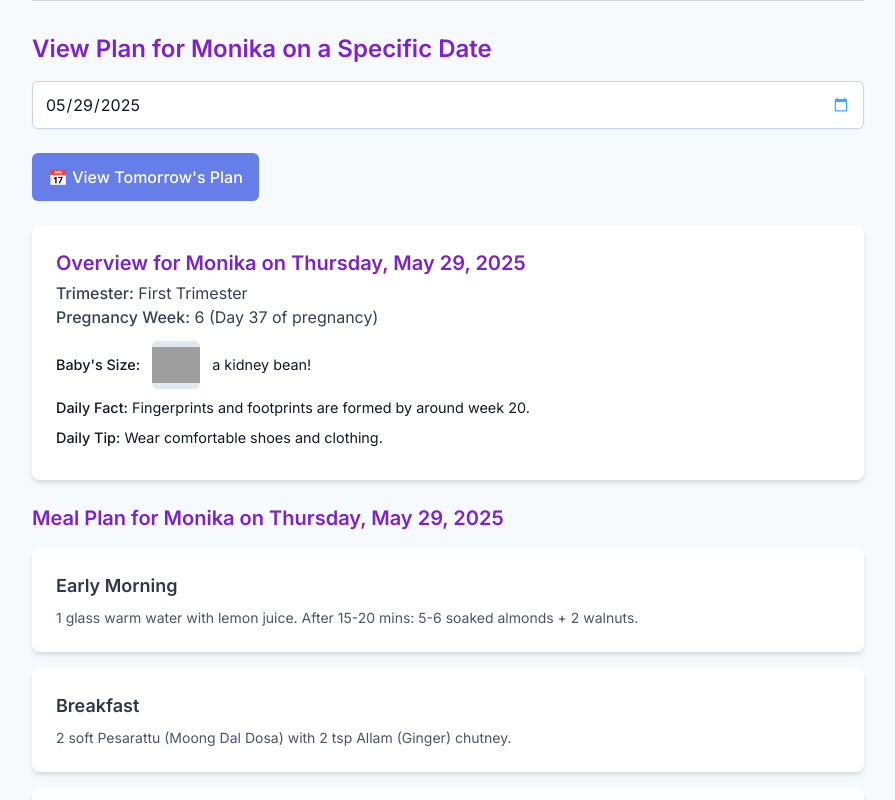
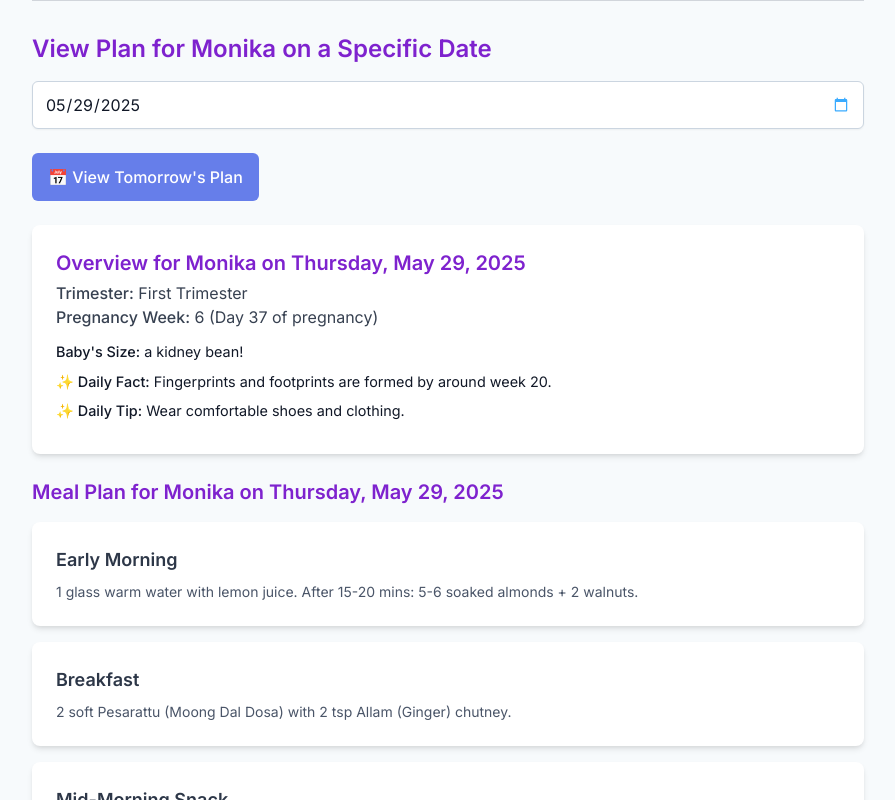
Before and after one commit to krishnatejakanchi/monidiet, a plain HTML site: page index.html in a window 1280 px wide. Both pictures are taken after a click on the button "📅 View Tomorrow's Plan". Shown: the part 260-1060 px from the top of the page, without its empty margins (192-1087 px from the left). Drawn offline with nearby package versions, Linux system fonts and the light colour scheme; grey boxes are pictures that could not be loaded.

Commit message:
reverted gemini integration

```diff
--- a/index.html
+++ b/index.html
@@ -41,21 +41,26 @@
             height: 100%;
             overflow: auto;
             background-color: rgba(0,0,0,0.5);
+            padding-top: 60px;
         }
         .modal-content {
             background-color: #fefefe;
-            margin: 10% auto;
+            margin: 5% auto;
             padding: 20px;
             border: 1px solid #888;
             width: 80%;
-            max-width: 700px;
+            max-width: 600px;
             border-radius: 0.5rem;
+            position: relative;
         }
         .modal-close {
             color: #aaa;
             float: right;
             font-size: 28px;
             font-weight: bold;
+            position: absolute;
+            top: 10px;
+            right: 15px;
         }
         .modal-close:hover,
         .modal-close:focus {
@@ -71,6 +76,7 @@
             font-weight: 500;
             transition: background-color 0.3s;
             cursor: pointer;
+            border: none;
         }
         .info-button:hover {
             background-color: #3182ce;
@@ -116,19 +122,10 @@
         .overview-extra-info strong {
             color: #5a67d8;
         }
-        .baby-size-container {
-            display: flex;
-            align-items: center;
-            gap: 0.75rem; /* Increased gap slightly */
+         .loader-text {
+            color: #9ca3af;
+            font-style: italic;
         }
-        .baby-size-image {
-            width: 48px; /* Slightly larger image */
-            height: 48px;
-            object-fit: contain;
-            border-radius: 0.375rem; /* Tailwind rounded-md */
-            background-color: #e2e8f0; /* Tailwind gray-200 for placeholder background */
-        }
-
     </style>
 </head>
 <body class="antialiased text-gray-900">
@@ -149,13 +146,9 @@
                 <p class="text-gray-700"><span class="font-medium">Trimester:</span> <span id="currentTrimester"></span></p>
                 <p class="text-gray-700"><span class="font-medium">Pregnancy Week:</span> <span id="currentPregnancyWeek"></span></p>
                 <div class="mt-3 overview-extra-info">
-                    <div class="baby-size-container">
-                        <span class="font-medium">Baby's Size:</span>
-                        <img id="currentBabyImage" src="https://placehold.co/48x48/e2e8f0/333?text=Fruit" alt="Baby size comparison" class="baby-size-image" onerror="this.onerror=null;this.src='https://placehold.co/48x48/e2e8f0/333?text=Img';">
-                        <span id="currentBabySizeText"></span>
-                    </div>
-                    <p><span class="font-medium">Daily Fact:</span> <span id="currentDailyFact"></span></p>
-                    <p><span class="font-medium">Daily Tip:</span> <span id="currentDailyTip"></span></p>
+                    <p><span class="font-medium">Baby's Size:</span> <span id="currentBabySizeText"></span></p>
+                    <p><span class="font-medium">✨ Daily Fact:</span> <span id="currentDailyFact" ></span></p>
+                    <p><span class="font-medium">✨ Daily Tip:</span> <span id="currentDailyTip" ></span></p>
                 </div>
             </div>
 
@@ -190,13 +183,9 @@
                         <p class="text-gray-700"><span class="font-medium">Trimester:</span> <span id="selectedDateTrimester"></span></p>
                         <p class="text-gray-700"><span class="font-medium">Pregnancy Week:</span> <span id="selectedDatePregnancyWeek"></span></p>
                         <div class="mt-3 overview-extra-info">
-                             <div class="baby-size-container">
-                                <span class="font-medium">Baby's Size:</span>
-                                <img id="selectedDateBabyImage" src="https://placehold.co/48x48/e2e8f0/333?text=Fruit" alt="Baby size comparison" class="baby-size-image" onerror="this.onerror=null;this.src='https://placehold.co/48x48/e2e8f0/333?text=Img';">
-                                <span id="selectedDateBabySizeText"></span>
-                            </div>
-                            <p><span class="font-medium">Daily Fact:</span> <span id="selectedDateDailyFact"></span></p>
-                            <p><span class="font-medium">Daily Tip:</span> <span id="selectedDateDailyTip"></span></p>
+                            <p><span class="font-medium">Baby's Size:</span> <span id="selectedDateBabySizeText"></span></p>
+                            <p><span class="font-medium">✨ Daily Fact:</span> <span id="selectedDateDailyFact"></span></p>
+                            <p><span class="font-medium">✨ Daily Tip:</span> <span id="selectedDateDailyTip"></span></p>
                         </div>
                     </div>
                     <div class="mb-6">
@@ -262,43 +251,15 @@
             lmpDay: 23,
             lmpMonth: 3,
             babySizeComparisons: [
-                { text: "a tiny poppy seed!", image: "https://placehold.co/48x48/A9A9A9/FFFFFF?text=PoppySeed" },
-                { text: "a sesame seed!", image: "https://placehold.co/48x48/D2B48C/FFFFFF?text=SesameSeed" },
-                { text: "a lentil!", image: "https://upload.wikimedia.org/wikipedia/commons/thumb/1/13/Red_lentils.jpg/120px-Red_lentils.jpg" },
-                { text: "a blueberry!", image: "https://upload.wikimedia.org/wikipedia/commons/thumb/0/04/Blueberries.jpg/120px-Blueberries.jpg" },
-                { text: "a raspberry!", image: "https://upload.wikimedia.org/wikipedia/commons/thumb/f/f1/Raspberries_and_leaves.jpg/120px-Raspberries_and_leaves.jpg" },
-                { text: "a kidney bean!", image: "https://upload.wikimedia.org/wikipedia/commons/thumb/e/e7/Red_kidney_beans.jpg/120px-Red_kidney_beans.jpg" },
-                { text: "an olive!", image: "https://upload.wikimedia.org/wikipedia/commons/thumb/a/a3/Olives2007.jpg/120px-Olives2007.jpg" },
-                { text: "a grape!", image: "https://upload.wikimedia.org/wikipedia/commons/thumb/b/bb/Table_grapes_on_white.jpg/120px-Table_grapes_on_white.jpg" },
-                { text: "a lime!", image: "https://upload.wikimedia.org/wikipedia/commons/thumb/d/d9/Lime_fruits.jpg/120px-Lime_fruits.jpg" },
-                { text: "a pea pod!", image: "https://upload.wikimedia.org/wikipedia/commons/thumb/7/72/Pisum_sativum_pods.jpg/120px-Pisum_sativum_pods.jpg" },
-                { text: "a lemon!", image: "https://upload.wikimedia.org/wikipedia/commons/thumb/e/e4/Lemon.jpg/120px-Lemon.jpg" },
-                { text: "an apple!", image: "https://upload.wikimedia.org/wikipedia/commons/thumb/1/15/Red_Apple.jpg/120px-Red_Apple.jpg" },
-                { text: "an avocado!", image: "https://upload.wikimedia.org/wikipedia/commons/thumb/c/c5/Avocado_Hass_-_single_and_cut.jpg/120px-Avocado_Hass_-_single_and_cut.jpg" },
-                { text: "a turnip!", image: "https://upload.wikimedia.org/wikipedia/commons/thumb/d/d3/Turnip_2622027.jpg/120px-Turnip_2622027.jpg" },
-                { text: "a bell pepper!", image: "https://upload.wikimedia.org/wikipedia/commons/thumb/d/da/Red_capsicum_and_cross_section.jpg/120px-Red_capsicum_and_cross_section.jpg" },
-                { text: "a sweet potato!", image: "https://upload.wikimedia.org/wikipedia/commons/thumb/a/a0/Sweet_potato_presentation.jpg/120px-Sweet_potato_presentation.jpg" },
-                { text: "an heirloom tomato!", image: "https://upload.wikimedia.org/wikipedia/commons/thumb/8/88/Bright_red_tomato_and_cross_section02.jpg/120px-Bright_red_tomato_and_cross_section02.jpg" },
-                { text: "a pomegranate!", image: "https://upload.wikimedia.org/wikipedia/commons/thumb/c/c7/Pomegranate_fruit_and_seeds.jpg/120px-Pomegranate_fruit_and_seeds.jpg" },
-                { text: "a small cantaloupe!", image: "https://upload.wikimedia.org/wikipedia/commons/thumb/8/88/Cantaloupe.jpg/120px-Cantaloupe.jpg" },
-                { text: "an ear of corn!", image: "https://upload.wikimedia.org/wikipedia/commons/thumb/f/f4/Corncobs.jpg/120px-Corncobs.jpg" },
-                { text: "a large banana!", image: "https://upload.wikimedia.org/wikipedia/commons/thumb/8/8a/Banana-Single.jpg/120px-Banana-Single.jpg" },
-                { text: "a rutabaga!", image: "https://upload.wikimedia.org/wikipedia/commons/thumb/0/08/Rutabaga_-_Brassica_napus_-_whole_and_cross_section.jpg/120px-Rutabaga_-_Brassica_napus_-_whole_and_cross_section.jpg" },
-                { text: "an eggplant!", image: "https://upload.wikimedia.org/wikipedia/commons/thumb/7/73/Solanum_melongena_EN_01.JPG/120px-Solanum_melongena_EN_01.JPG" },
-                { text: "a cauliflower head!", image: "https://upload.wikimedia.org/wikipedia/commons/thumb/1/11/Cauliflower_detail.jpg/120px-Cauliflower_detail.jpg" },
-                { text: "a butternut squash!", image: "https://upload.wikimedia.org/wikipedia/commons/thumb/a/a5/Butternut_squash_whole_and_halved.jpg/120px-Butternut_squash_whole_and_halved.jpg" },
-                { text: "a cabbage head!", image: "https://upload.wikimedia.org/wikipedia/commons/thumb/6/6f/Cabbage_and_cross_section_on_white.jpg/120px-Cabbage_and_cross_section_on_white.jpg" },
-                { text: "a coconut!", image: "https://upload.wikimedia.org/wikipedia/commons/thumb/7/7c/Opened_coconut_with_coconut_water.jpg/120px-Opened_coconut_with_coconut_water.jpg" },
-                { text: "a jicama!", image: "https://upload.wikimedia.org/wikipedia/commons/thumb/f/f2/Jicama_cut.jpg/120px-Jicama_cut.jpg" },
-                { text: "a small pumpkin!", image: "https://upload.wikimedia.org/wikipedia/commons/thumb/5/5c/JackbeLittle.jpg/120px-JackbeLittle.jpg" },
-                { text: "a pineapple!", image: "https://upload.wikimedia.org/wikipedia/commons/thumb/c/cb/Pineapple_And_A_Half.jpg/120px-Pineapple_And_A_Half.jpg" },
-                { text: "a honeydew melon!", image: "https://upload.wikimedia.org/wikipedia/commons/thumb/0/08/Honeydew_melon_whole_and_cut.jpg/120px-Honeydew_melon_whole_and_cut.jpg" },
-                { text: "a mini watermelon!", image: "https://upload.wikimedia.org/wikipedia/commons/thumb/e/e8/Sugar_Baby_Watermelon.jpg/120px-Sugar_Baby_Watermelon.jpg" },
-                { text: "a spaghetti squash!", image: "https://upload.wikimedia.org/wikipedia/commons/thumb/e/e9/Spaghetti_squash_1.jpg/120px-Spaghetti_squash_1.jpg" },
-                { text: "a bunch of Swiss chard!", image: "https://upload.wikimedia.org/wikipedia/commons/thumb/f/f0/Swiss_Chard_NCBG.JPG/120px-Swiss_Chard_NCBG.JPG" },
-                { text: "a small watermelon!", image: "https://upload.wikimedia.org/wikipedia/commons/thumb/e/e8/Sugar_Baby_Watermelon.jpg/120px-Sugar_Baby_Watermelon.jpg" },
-                { text: "a pumpkin!", image: "https://upload.wikimedia.org/wikipedia/commons/thumb/5/5c/JackbeLittle.jpg/120px-JackbeLittle.jpg" },
-                { text: "a large watermelon!", image: "https://upload.wikimedia.org/wikipedia/commons/thumb/4/47/Watermelon_slice.jpg/120px-Watermelon_slice.jpg" }
+                "a tiny poppy seed!", "a sesame seed!", "a lentil!", "a blueberry!", "a raspberry!",
+                "a kidney bean!", "an olive!", "a grape!", "a lime!",
+                "a pea pod!", "a lemon!", "an apple!", "an avocado!",
+                "a turnip!", "a bell pepper!", "a sweet potato!", "an heirloom tomato!",
+                "a pomegranate!", "a small cantaloupe!", "an ear of corn!", "a large banana!",
+                "a rutabaga!", "an eggplant!", "a cauliflower head!", "a butternut squash!",
+                "a cabbage head!", "a coconut!", "a jicama!", "a small pumpkin!",
+                "a pineapple!", "a honeydew melon!", "a mini watermelon!", "a spaghetti squash!",
+                "a bunch of Swiss chard!", "a small watermelon!", "a pumpkin!", "a watermelon!"
             ],
             dailyFacts: [
                 "Your baby's heart will begin to beat around week 6!",
@@ -572,7 +533,7 @@
                         }
                     ]
                 }
-            },
+            }, // This closing brace for 'trimesters' was missing its comma in a previous version.
             foodSafety: {
                 foodsToAvoid: [
                     { category: "High-Mercury Fish", items: "Shark, swordfish, king mackerel, tuna (especially bigeye), marlin, tilefish. Risk of mercury toxicity." },
@@ -623,7 +584,6 @@
         const currentDateDisplay = document.getElementById('currentDateDisplay');
         const currentTrimesterDisplay = document.getElementById('currentTrimester');
         const currentPregnancyWeekDisplay = document.getElementById('currentPregnancyWeek');
-        const currentBabySizeImage = document.getElementById('currentBabyImage');
         const currentBabySizeText = document.getElementById('currentBabySizeText');
         const currentDailyFactDisplay = document.getElementById('currentDailyFact');
         const currentDailyTipDisplay = document.getElementById('currentDailyTip');
@@ -642,14 +602,12 @@
         const selectedDateDisplay = document.getElementById('selectedDateDisplay');
         const selectedDateTrimesterDisplay = document.getElementById('selectedDateTrimester');
         const selectedDatePregnancyWeekDisplay = document.getElementById('selectedDatePregnancyWeek');
-        const selectedDateBabySizeImage = document.getElementById('selectedDateBabyImage');
         const selectedDateBabySizeText = document.getElementById('selectedDateBabySizeText');
         const selectedDateDailyFactDisplay = document.getElementById('selectedDateDailyFact');
         const selectedDateDailyTipDisplay = document.getElementById('selectedDateDailyTip');
         const selectedDateMealsContentContainer = document.getElementById('selectedDateMealsContent');
         const selectedDateTrimesterFocusList = document.getElementById('selectedDateTrimesterFocusList');
         const selectedDateDisplayInlineElements = document.querySelectorAll('.selectedDateDisplayInline');
-
 
         // --- Helper Functions ---
         function formatDate(date) {
@@ -736,7 +694,6 @@
                  activeTrimesterKey = 'T3';
             }
 
-
             if (!activeTrimesterKey || typeof lmpYearForDate === 'undefined') {
                 return { planActive: false, errorMessage: "The selected date is outside the defined diet plan period, or LMP year could not be determined." };
             }
@@ -780,7 +737,7 @@
                 return { planActive: false, errorMessage: "Meal data not available for this specific day in the cycle.", trimesterName: activeTrimesterDetails.name, pregnancyWeekText, focusPoints: activeTrimesterDetails.focus };
             }
 
-            const babySizeData = allDietData.babySizeComparisons[(pregnancyWeek -1) % allDietData.babySizeComparisons.length] || {text: "growing beautifully!", image: "https://placehold.co/48x48/e2e8f0/333?text=Baby"};
+            const babySizeText = allDietData.babySizeComparisons[(pregnancyWeek -1) % allDietData.babySizeComparisons.length] || "growing beautifully!";
             const dailyFact = allDietData.dailyFacts[(pregnancyWeek -1) % allDietData.dailyFacts.length] || "Every day brings new developments!";
             const dailyTip = allDietData.dailyTips[(pregnancyWeek-1) % allDietData.dailyTips.length] || "Stay positive and enjoy this journey!";
 
@@ -789,8 +746,7 @@
                 planActive: true,
                 trimesterName: activeTrimesterDetails.name,
                 pregnancyWeekText: pregnancyWeekText,
-                babySizeText: babySizeData.text,
-                babySizeImage: babySizeData.image,
+                babySizeText: babySizeText,
                 dailyFact: dailyFact,
                 dailyTip: dailyTip,
                 mealData: mealDataForDay,
@@ -803,6 +759,7 @@
         function displayPlanForSelectedDate(dateObject) {
             const lmpConfig = { day: allDietData.lmpDay, month: allDietData.lmpMonth };
             const trimestersConfig = allDietData.trimesters;
+
             const planForSelectedDate = getDietPlanDetails(dateObject, lmpConfig, trimestersConfig);
             const datePickerMainSection = document.getElementById('datePickerMainSection');
 
@@ -818,11 +775,11 @@
 
                 selectedDateTrimesterDisplay.textContent = planForSelectedDate.trimesterName;
                 selectedDatePregnancyWeekDisplay.textContent = planForSelectedDate.pregnancyWeekText;
-                selectedDateBabySizeImage.src = planForSelectedDate.babySizeImage;
-                selectedDateBabySizeImage.alt = planForSelectedDate.babySizeText;
                 selectedDateBabySizeText.textContent = planForSelectedDate.babySizeText;
-                selectedDateDailyFactDisplay.textContent = planForSelectedDate.dailyFact;
-                selectedDateDailyTipDisplay.textContent = planForSelectedDate.dailyTip;
+                selectedDateDailyFactDisplay.innerHTML = planForSelectedDate.dailyFact;
+                selectedDateDailyFactDisplay.classList.remove('loader-text');
+                selectedDateDailyTipDisplay.innerHTML = planForSelectedDate.dailyTip;
+                selectedDateDailyTipDisplay.classList.remove('loader-text');
 
                 displayAllMealsForDay(planForSelectedDate.mealData, selectedDateMealsContentContainer);
                 populateTrimesterFocus(planForSelectedDate.focusPoints, selectedDateTrimesterFocusList);
@@ -831,8 +788,13 @@
                 selectedDatePlanDetails.style.display = 'none';
                 selectedDatePlanMessage.textContent = planForSelectedDate.errorMessage || "No diet plan available for the selected date.";
                 selectedDatePlanMessage.style.display = 'block';
+                selectedDateBabySizeText.textContent = 'N/A';
+                selectedDateDailyFactDisplay.textContent = 'N/A';
+                selectedDateDailyFactDisplay.classList.remove('loader-text');
+                selectedDateDailyTipDisplay.textContent = 'N/A';
+                selectedDateDailyTipDisplay.classList.remove('loader-text');
             }
-            if (datePickerMainSection) {
+            if (datePickerMainSection && dateObject.getTime() !== (new Date()).setHours(0,0,0,0)) {
                 datePickerMainSection.scrollIntoView({ behavior: 'smooth', block: 'start' });
             }
         }
@@ -874,11 +836,11 @@
 
                 currentTrimesterDisplay.textContent = todaysPlan.trimesterName;
                 currentPregnancyWeekDisplay.textContent = todaysPlan.pregnancyWeekText;
-                currentBabySizeImage.src = todaysPlan.babySizeImage;
-                currentBabySizeImage.alt = todaysPlan.babySizeText;
                 currentBabySizeText.textContent = todaysPlan.babySizeText;
-                currentDailyFactDisplay.textContent = todaysPlan.dailyFact;
-                currentDailyTipDisplay.textContent = todaysPlan.dailyTip;
+                currentDailyFactDisplay.innerHTML = todaysPlan.dailyFact;
+                currentDailyFactDisplay.classList.remove('loader-text');
+                currentDailyTipDisplay.innerHTML = todaysPlan.dailyTip;
+                currentDailyTipDisplay.classList.remove('loader-text');
 
                 displayAllMealsForDay(todaysPlan.mealData, todaysMealsContentContainer);
                 populateTrimesterFocus(todaysPlan.focusPoints, trimesterFocusList);
@@ -893,10 +855,11 @@
                 todaysPlanSection.style.display = 'none';
                 currentTrimesterDisplay.textContent = "N/A";
                 currentPregnancyWeekDisplay.textContent = "N/A";
-                currentBabySizeImage.style.display = 'none';
                 currentBabySizeText.textContent = "N/A";
                 currentDailyFactDisplay.textContent = "Please check back when the plan is active.";
+                currentDailyFactDisplay.classList.remove('loader-text');
                 currentDailyTipDisplay.textContent = "Consult your doctor for general advice.";
+                currentDailyTipDisplay.classList.remove('loader-text');
                 if(todaysMealsContentContainer) todaysMealsContentContainer.innerHTML = `<p class="text-gray-600 p-4 text-center">${todaysPlan.errorMessage || 'No daily meal plan active for today.'}</p>`;
                 if(trimesterFocusList) trimesterFocusList.innerHTML = '<li>General pregnancy nutrition advice applies. Consult your doctor.</li>';
 
@@ -909,7 +872,25 @@
                  const initialDateParts = dateInputElement.value.split('-');
                  const initialSelectedDateObj = new Date(initialDateParts[0], initialDateParts[1] - 1, initialDateParts[2]);
                  initialSelectedDateObj.setHours(0,0,0,0);
+                 if (initialSelectedDateObj.getTime() !== today.getTime()) {
                     displayPlanForSelectedDate(initialSelectedDateObj);
+                 } else if (selectedDatePlanSection && todaysPlan.planActive){
+                    selectedDatePlanSection.style.display = 'block';
+                    selectedDatePlanMessage.style.display = 'none';
+                    selectedDatePlanDetails.style.display = 'block';
+                    const formattedSelectedDate = formatDate(initialSelectedDateObj);
+                    selectedDateDisplay.textContent = formattedSelectedDate;
+                    selectedDateDisplayInlineElements.forEach(el => el.textContent = formattedSelectedDate);
+                    selectedDateTrimesterDisplay.textContent = todaysPlan.trimesterName;
+                    selectedDatePregnancyWeekDisplay.textContent = todaysPlan.pregnancyWeekText;
+                    selectedDateBabySizeText.textContent = todaysPlan.babySizeText;
+                    selectedDateDailyFactDisplay.innerHTML = todaysPlan.dailyFact;
+                    selectedDateDailyFactDisplay.classList.remove('loader-text');
+                    selectedDateDailyTipDisplay.innerHTML = todaysPlan.dailyTip;
+                    selectedDateDailyTipDisplay.classList.remove('loader-text');
+                    displayAllMealsForDay(todaysPlan.mealData, selectedDateMealsContentContainer);
+                    populateTrimesterFocus(todaysPlan.focusPoints, selectedDateTrimesterFocusList);
+                 }
             }
 
 
@@ -938,8 +919,7 @@
                 displayPlanForSelectedDate(tomorrow);
             });
 
-
-            // Populate Modals
+            // Populate Modals with static data
             const foodsToAvoidContent = document.getElementById('foodsToAvoidContent');
             foodsToAvoidContent.innerHTML = '';
             allDietData.foodSafety.foodsToAvoid.forEach(item => {
```
Lines whose indentation alone changed are shown as unchanged.
